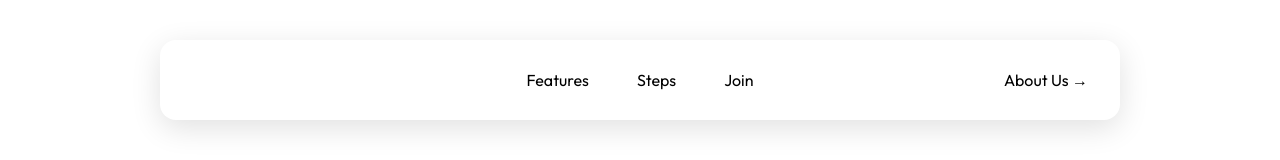
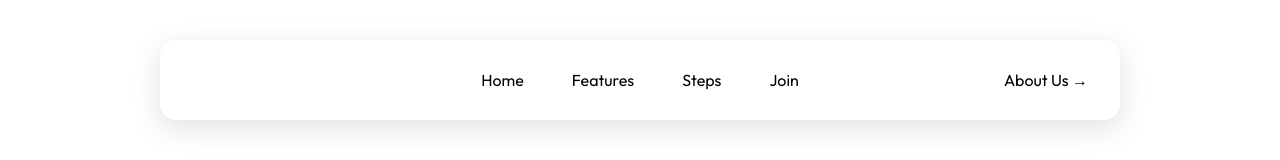
Before and after one commit to PkTheCoda/ecoeats, a React (Vite) app: page / in a window 1280 px wide. Shown: the top 160 px of the page. Built offline with nearby package versions, Linux system fonts and the light colour scheme.

Commit message:
added home page route

```diff
--- a/src/Components/Navbar.jsx
+++ b/src/Components/Navbar.jsx
@@ -4,6 +4,7 @@ import { Bars3Icon, XMarkIcon } from '@heroicons/react/24/outline'
 
 
 const navigation = [
+  { name: 'Home', href: '/' },
   { name: 'Features', href: '#features' },
   { name: 'Steps', href: '#steps' },
   { name: 'Join', href: '#join' },
```
